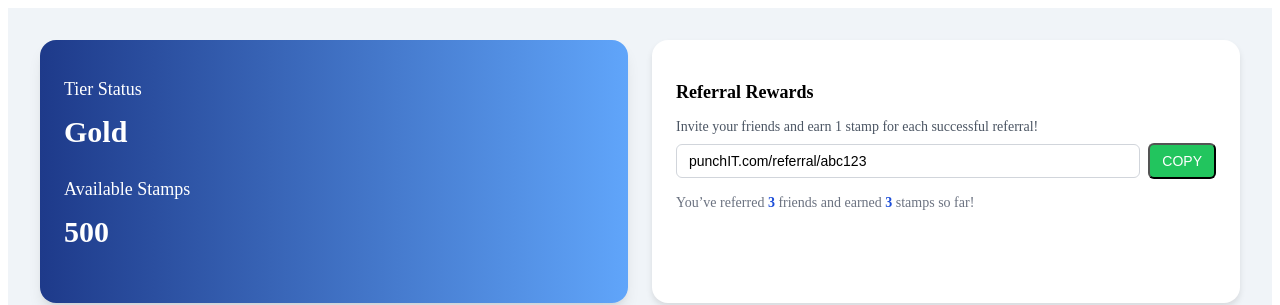
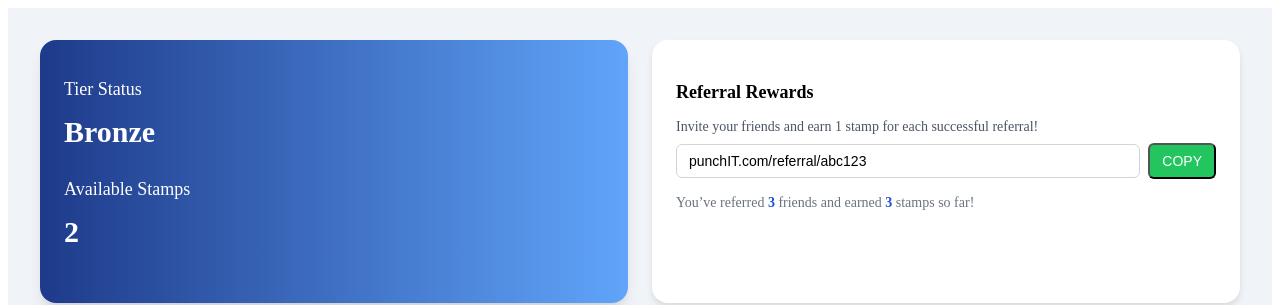
Before and after one commit to djchin123/project-PunchIT, a React (Vite) app: page /rewards in a window 1280 px wide. Shown: the top 305 px of the page. Built offline with nearby package versions, Linux system fonts and the light colour scheme.

Commit message:
Changed tier text

```diff
--- a/src/components/customer/rewards-page/tiers.tsx
+++ b/src/components/customer/rewards-page/tiers.tsx
@@ -5,9 +5,9 @@ export default function Tiers() {
   return (
     <div className="tier-container">
       <h2 className="label">Tier Status</h2>
-      <p className="value">Gold</p>
+      <p className="value">Bronze</p>
       <h2 className="label">Available Stamps</h2>
-      <p className="value">500</p>
+      <p className="value">2</p>
     </div>
   );
 }
```
